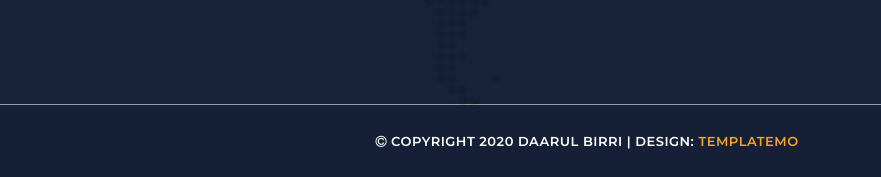
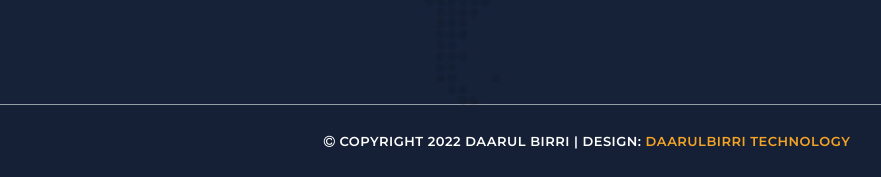
Before and after one commit to Abdirahmandiv/school, a plain HTML site: page index.html in a window 1280 px wide. Shown: the part 4561-4738 px from the top of the page, without its empty margins (53-934 px from the left). Drawn offline with Linux system fonts and the light colour scheme.

Commit message:
School copy

```diff
--- a/index.html
+++ b/index.html
@@ -485,9 +485,9 @@ https://templatemo.com/tm-557-grad-school
     <div class="container">
       <div class="row">
         <div class="col-md-12">
-          <p><i class="fa fa-copyright"></i> Copyright 2020 Daarul Birri
+          <p><i class="fa fa-copyright"></i> Copyright 2022 Daarul Birri
 
-           | Design: <a href="https://templatemo.com" rel="sponsored" target="_parent">TemplateMo</a></p>
+           | Design: <a href="https://daarulbirri.so" rel="sponsored" target="_parent">Daarulbirri Technology</a></p>
         </div>
       </div>
     </div>
```
